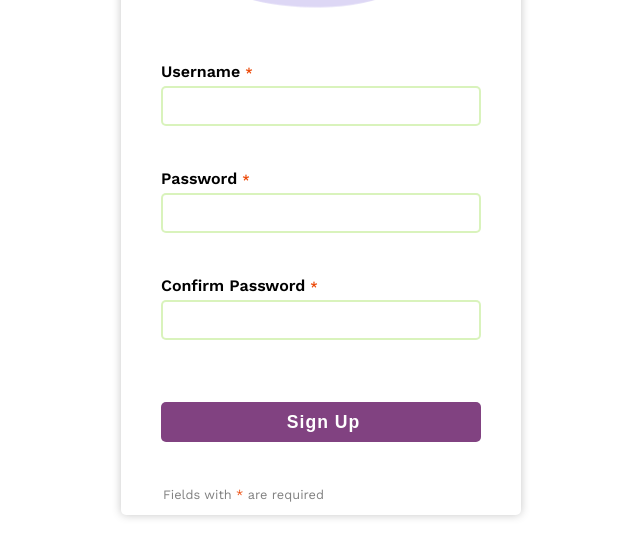
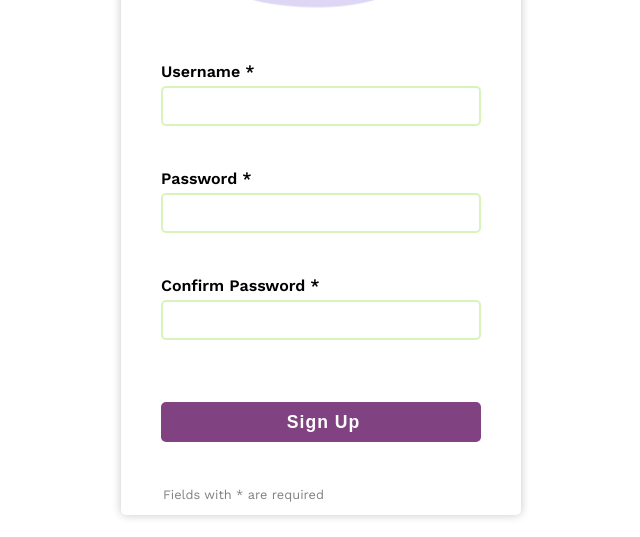
Before and after one commit to LuciaMezquida/sign-up-form, a React (Create React App) app: page /#/ in a window 1280 px wide. Shown: the part 260-797 px from the top of the page, without its empty margins (319-959 px from the left). Built offline with nearby package versions, Linux system fonts and the light colour scheme.

Commit message:
Fix asterisk class name

```diff
--- a/src/components/SignUp/SignUp.css
+++ b/src/components/SignUp/SignUp.css
@@ -57,7 +57,7 @@
   height: 10px;
   font-size: 0.8rem;
 }
-.arter {
+.asterisk {
   font-size: 0.8rem;
   color: #ec4b0b;
 }
--- a/src/components/SignUp/SignUp.js
+++ b/src/components/SignUp/SignUp.js
@@ -77,7 +77,7 @@ const SignUp = ({ setUserName, userName, saveInputsAreValid }) => {
         <img src={devGirl} alt="Dev Girl" className="formImage" />
         <form className="form">
           <label htmlFor="userName" className="label name">
-            Username <span className="arter">*</span>
+            Username <span className="asterik">*</span>
           </label>
           <input
             type="text"
@@ -88,7 +88,7 @@ const SignUp = ({ setUserName, userName, saveInputsAreValid }) => {
           />
           <p className="message">{userNameMessage}</p>
           <label htmlFor="password" className="label password">
-            Password <span className="arter">*</span>
+            Password <span className="asterik">*</span>
           </label>
           <input
             type="password"
@@ -100,7 +100,7 @@ const SignUp = ({ setUserName, userName, saveInputsAreValid }) => {
           />
           <p className="message">{passwordMessage}</p>
           <label htmlFor="passwordConfirmed" className="label password">
-            Confirm Password <span className="arter">*</span>
+            Confirm Password <span className="asterik">*</span>
           </label>
           <input
             type="password"
```
